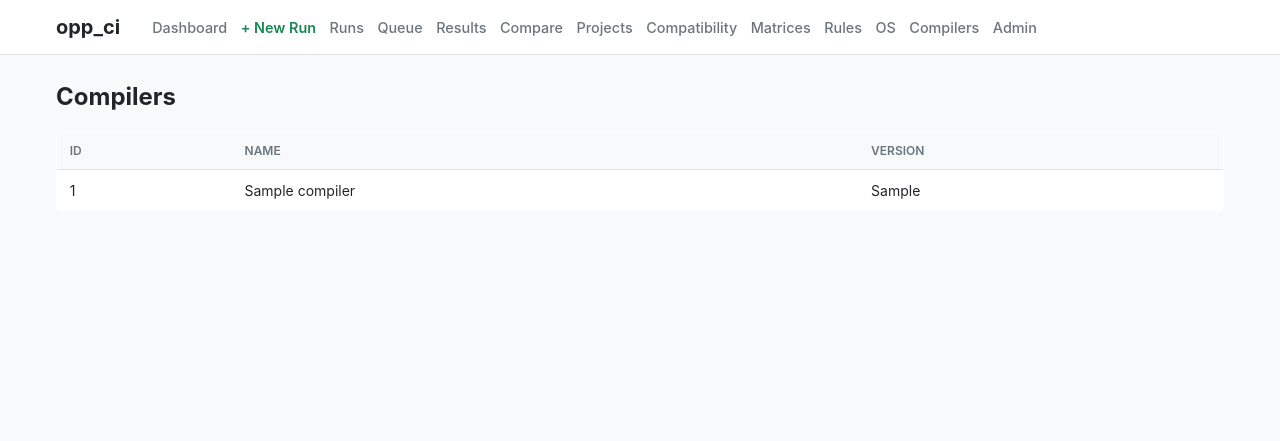
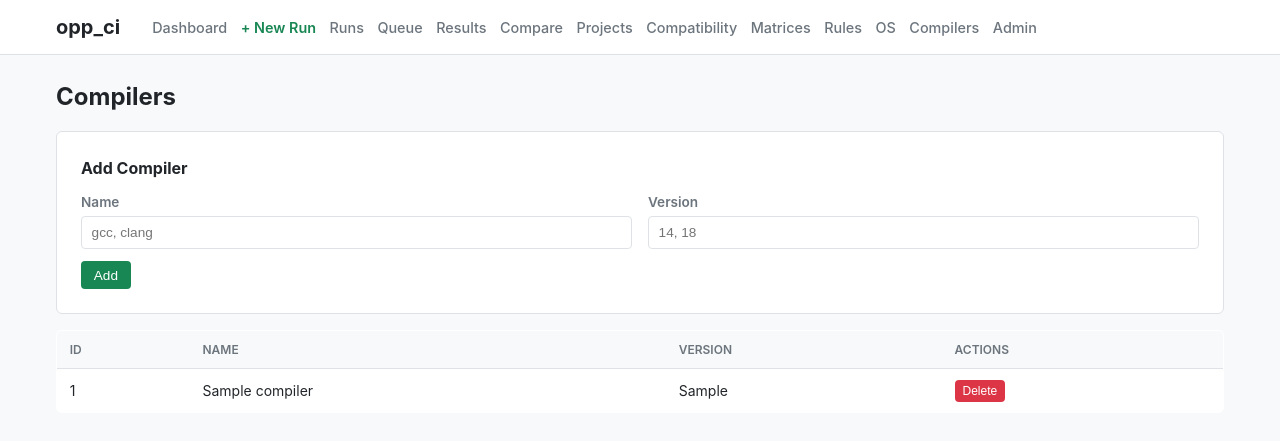
Before and after one commit to omnetpp/opp_ci, a FastAPI app: page /compilers in a window 1280 px wide. Shown: the top 441 px of the page. Run offline with FastAPI, Linux system fonts and the light colour scheme; tables that the repository leaves empty hold one stand-in row (values such as "Sample post").

Commit message:
Add create/delete forms to OS and Compilers pages
Both pages were display-only with no way to add entries from the web UI.
Add inline forms to create new entries and delete buttons on each row.

```diff
--- a/opp_ci/web/app.py
+++ b/opp_ci/web/app.py
@@ -820,6 +820,30 @@ def os_list(request: Request):
         session.close()
 
 
+@app.post("/os/create")
+def os_create(name: str = Form(...), version: str = Form(default=""), arch: str = Form(default="x86_64")):
+    session = SessionLocal()
+    try:
+        session.add(OS(name=name, version=version or None, arch=arch or "x86_64"))
+        session.commit()
+        return RedirectResponse(url="/os", status_code=303)
+    finally:
+        session.close()
+
+
+@app.post("/os/{os_id}/delete")
+def os_delete(os_id: int):
+    session = SessionLocal()
+    try:
+        entry = session.execute(select(OS).where(OS.id == os_id)).scalar_one_or_none()
+        if entry:
+            session.delete(entry)
+            session.commit()
+        return RedirectResponse(url="/os", status_code=303)
+    finally:
+        session.close()
+
+
 @app.get("/compilers", response_class=HTMLResponse)
 def compilers_list(request: Request):
     session = SessionLocal()
@@ -831,6 +855,30 @@ def compilers_list(request: Request):
         return templates.TemplateResponse(request, "compilers.html", {
             "compilers": compilers,
         })
+    finally:
+        session.close()
+
+
+@app.post("/compilers/create")
+def compiler_create(name: str = Form(...), version: str = Form(default="")):
+    session = SessionLocal()
+    try:
+        session.add(Compiler(name=name, version=version or None))
+        session.commit()
+        return RedirectResponse(url="/compilers", status_code=303)
+    finally:
+        session.close()
+
+
+@app.post("/compilers/{compiler_id}/delete")
+def compiler_delete(compiler_id: int):
+    session = SessionLocal()
+    try:
+        entry = session.execute(select(Compiler).where(Compiler.id == compiler_id)).scalar_one_or_none()
+        if entry:
+            session.delete(entry)
+            session.commit()
+        return RedirectResponse(url="/compilers", status_code=303)
     finally:
         session.close()
 
--- a/opp_ci/web/templates/compilers.html
+++ b/opp_ci/web/templates/compilers.html
@@ -2,6 +2,23 @@
 {% block title %}opp_ci — Compilers{% endblock %}
 {% block content %}
 <h2 style="margin-bottom: 1rem;">Compilers</h2>
+
+<div class="card">
+    <h2>Add Compiler</h2>
+    <form method="post" action="/compilers/create">
+        <div class="form-row">
+            <div class="form-group">
+                <label for="name">Name</label>
+                <input type="text" name="name" id="name" required placeholder="gcc, clang">
+            </div>
+            <div class="form-group">
+                <label for="version">Version</label>
+                <input type="text" name="version" id="version" placeholder="14, 18">
+            </div>
+        </div>
+        <button type="submit" class="btn btn-success">Add</button>
+    </form>
+</div>
 
 {% if compilers %}
 <table>
@@ -10,6 +27,7 @@
             <th>ID</th>
             <th>Name</th>
             <th>Version</th>
+            <th>Actions</th>
         </tr>
     </thead>
     <tbody>
@@ -18,6 +36,11 @@
             <td>{{ c.id }}</td>
             <td>{{ c.name }}</td>
             <td>{{ c.version or "-" }}</td>
+            <td>
+                <form method="post" action="/compilers/{{ c.id }}/delete" class="inline-form">
+                    <button type="submit" class="btn btn-danger btn-sm" onclick="return confirm('Delete?')">Delete</button>
+                </form>
+            </td>
         </tr>
         {% endfor %}
     </tbody>
```
Also changed, not shown: opp_ci/web/templates/os.html (+27 -0 lines).
